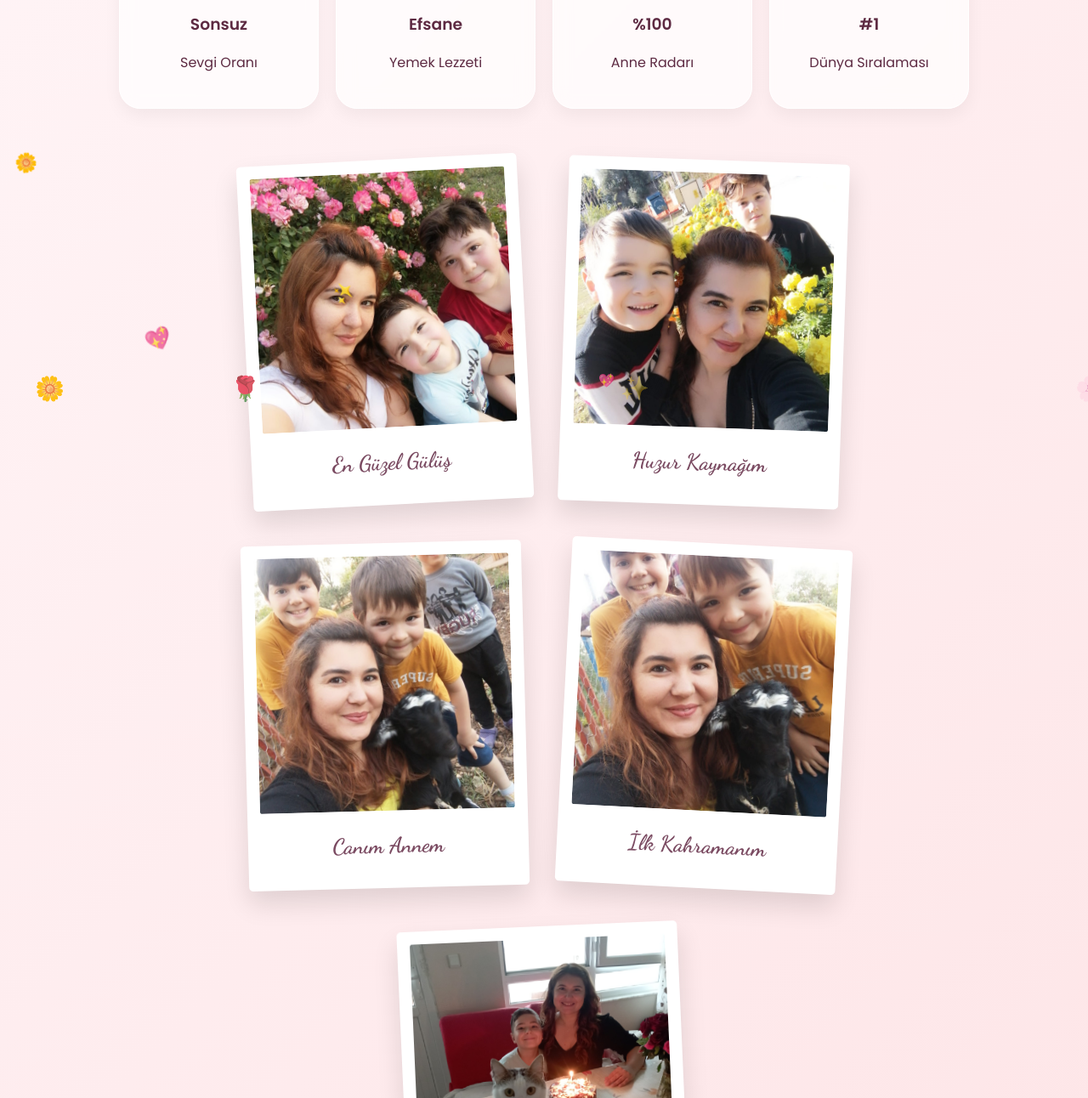
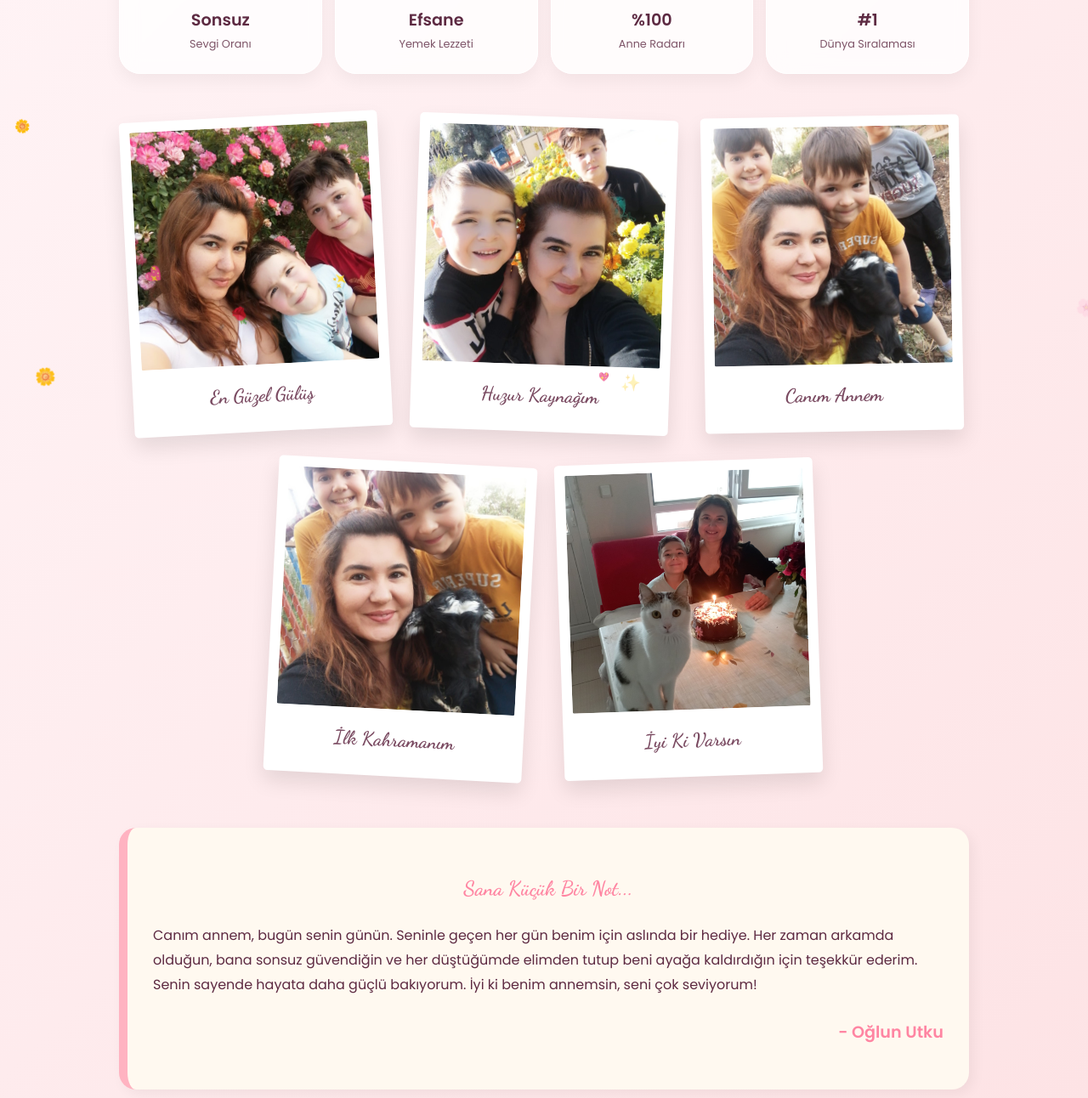
Before and after one commit to EXRISLY7/Dogum-Gunun-Kutlu-Olsun, a plain HTML site: page index.html in a window 1280 px wide. Shown: the part 364-1656 px from the top of the page at 85% size. Drawn offline with Linux system fonts and the light colour scheme.

Commit message:
Refactor styles and update HTML content

```diff
--- a/index.html
+++ b/index.html
@@ -35,7 +35,7 @@
         }
 
         .container {
-            max-width: 1000px; /* PC'de biraz daha geniş alan */
+            max-width: 1000px;
             margin: 0 auto;
             padding: 40px 20px;
             text-align: center;
@@ -59,77 +59,82 @@
 
         .stats-grid {
             display: grid;
-            grid-template-columns: repeat(auto-fit, minmax(160px, 1fr));
-            gap: 20px;
-            margin: 60px 0;
+            grid-template-columns: repeat(auto-fit, minmax(140px, 1fr));
+            gap: 15px;
+            margin: 40px 0;
         }
 
         .stat-card {
-            background: rgba(255, 255, 255, 0.7);
-            padding: 25px 15px;
+            background: rgba(255, 255, 255, 0.8);
+            padding: 25px 10px;
             border-radius: 25px;
             backdrop-filter: blur(10px);
             border: 1px solid white;
             box-shadow: 0 8px 20px rgba(0,0,0,0.05);
         }
 
-        /* DÜZELTİLEN GALERİ KISMI */
+        /* İKON RENGİ DÜZELTMESİ */
+        .stat-card i {
+            font-size: 2rem;
+            color: #ff85a2 !important;
+            margin-bottom: 12px;
+            display: inline-block;
+        }
+
+        .stat-card h3 { margin: 5px 0; font-size: 1.2rem; color: #5d2a42; }
+        .stat-card p { margin: 0; font-size: 0.8rem; opacity: 0.8; }
+
         .gallery {
             display: flex;
             flex-wrap: wrap;
-            gap: 45px;
+            gap: 35px;
             margin-top: 50px;
-            justify-content: center; /* PC'de fotoğrafları ortalar */
+            justify-content: center;
         }
 
         .polaroid {
             background: white;
-            padding: 15px 15px 35px 15px;
-            box-shadow: 0 15px 30px rgba(0,0,0,0.12);
-            transition: all 0.4s cubic-bezier(0.175, 0.885, 0.32, 1.275);
+            padding: 12px 12px 30px 12px;
+            box-shadow: 0 12px 25px rgba(0,0,0,0.1);
+            transition: all 0.4s ease;
             border-radius: 5px;
-            width: 300px; /* Polaroidlerin sabit genişliği */
+            width: 280px;
         }
 
         .polaroid:nth-child(1) { transform: rotate(-3deg); }
         .polaroid:nth-child(2) { transform: rotate(2deg); }
-        .polaroid:nth-child(3) { transform: rotate(-1.5deg); }
+        .polaroid:nth-child(3) { transform: rotate(-1deg); }
         .polaroid:nth-child(4) { transform: rotate(3deg); }
-        .polaroid:nth-child(5) { transform: rotate(-2.5deg); }
+        .polaroid:nth-child(5) { transform: rotate(-2deg); }
 
-        .polaroid:hover {
-            transform: scale(1.08) rotate(0deg) !important;
-            z-index: 10;
-        }
+        .polaroid:hover { transform: scale(1.05) rotate(0deg) !important; z-index: 10; }
 
         .polaroid img {
             width: 100%;
             aspect-ratio: 1/1;
             object-fit: cover;
-            border-radius: 3px;
+            border-radius: 2px;
         }
 
         .caption {
             font-family: 'Dancing Script', cursive;
-            font-size: 1.6rem;
-            margin-top: 18px;
+            font-size: 1.4rem;
+            margin-top: 15px;
             color: #7a4a61;
         }
 
         .letter-section {
             background: #fff9f0;
-            padding: clamp(30px, 6vw, 50px);
+            padding: 30px;
             border-radius: 20px;
-            box-shadow: 8px 8px 20px rgba(0,0,0,0.06);
+            box-shadow: 5px 5px 15px rgba(0,0,0,0.05);
             text-align: left;
-            line-height: 1.9;
+            line-height: 1.8;
             border-left: 10px solid #ffb3c1;
-            margin-top: 80px;
+            margin-top: 60px;
         }
 
-        .letter-section h2 { font-family: 'Dancing Script', cursive; text-align: center; color: var(--primary-color); }
-
-        .footer { margin-top: 70px; font-size: 0.9rem; opacity: 0.7; }
+        .footer { margin-top: 50px; font-size: 0.8rem; opacity: 0.6; }
     </style>
 </head>
 <body>
@@ -156,12 +161,12 @@
     </div>
 
     <div class="letter-section">
-        <h2>Sana Küçük Bir Not...</h2>
+        <h2 style="font-family: 'Dancing Script', cursive; text-align: center; color: #ff85a2;">Sana Küçük Bir Not...</h2>
         <p>Canım annem, bugün senin günün. Seninle geçen her gün benim için aslında bir hediye. Her zaman arkamda olduğun, bana sonsuz güvendiğin ve her düştüğümde elimden tutup beni ayağa kaldırdığın için teşekkür ederim. Senin sayende hayata daha güçlü bakıyorum. İyi ki benim annemsin, seni çok seviyorum!</p>
-        <p style="text-align: right; font-weight: bold; margin-top: 25px; font-size: 1.3rem; color: var(--primary-color);">- Oğlun Utku</p>
+        <p style="text-align: right; font-weight: bold; margin-top: 25px; font-size: 1.2rem; color: #ff85a2;">- Oğlun Utku</p>
     </div>
 
-    <div class="footer"><p>Bu site <strong>Utku</strong> tarafından büyük bir sevgiyle kodlandı ❤️</p></div>
+    <div class="footer"><p>Bu site <strong>Utku</strong> tarafından sevgiyle kodlandı ❤️</p></div>
 </div>
 
 <script>
@@ -171,12 +176,12 @@
         flower.innerHTML = ['🌸', '🌼', '✨', '💖', '🌹'][Math.floor(Math.random() * 5)];
         flower.style.left = Math.random() * 100 + 'vw';
         flower.style.animationDuration = Math.random() * 3 + 2 + 's';
-        flower.style.fontSize = Math.random() * 20 + 15 + 'px';
+        flower.style.fontSize = Math.random() * 15 + 10 + 'px';
         flower.style.opacity = Math.random() * 0.8 + 0.2;
         document.body.appendChild(flower);
         setTimeout(() => flower.remove(), 5000);
     }
-    setInterval(createFlower, 350);
+    setInterval(createFlower, 400);
 </script>
 </body>
 </html>
```
